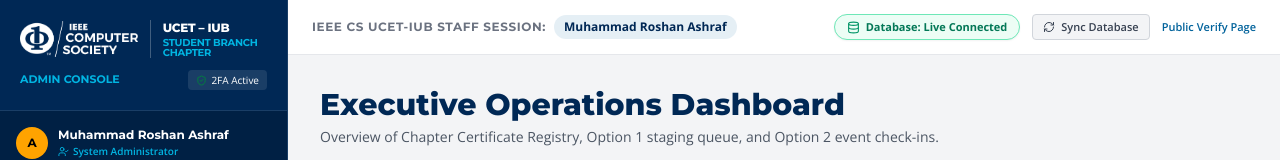
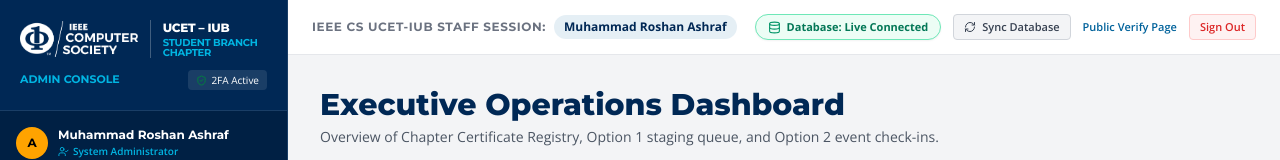
Before and after one commit to Chaudhary-Roshan/ieeecsiub, a Next.js app: page /admin in a window 1280 px wide. Shown: the top 160 px of the page. Built offline with nearby package versions, Linux system fonts and the light colour scheme; no server answers; the database is empty.

Commit message:
fix(auth): set server session cookies on login to prevent 307 redirect loop

```diff
--- a/src/app/admin/login/page.tsx
+++ b/src/app/admin/login/page.tsx
@@ -22,10 +22,18 @@ export default function AdminLoginPage() {
     const user = INITIAL_STAFF_USERS.find((u) => u.id === selectedStaffId) || INITIAL_STAFF_USERS[0];
     localStorage.setItem("ieee_cs_active_staff", JSON.stringify(user));
 
+    // Set authentication cookies for server middleware verification
+    document.cookie = "ieee_staff_session=true; path=/; max-age=604800; SameSite=Lax";
+    document.cookie = `ieee_staff_role=${encodeURIComponent(user.role)}; path=/; max-age=604800; SameSite=Lax`;
+    document.cookie = `ieee_staff_name=${encodeURIComponent(user.name)}; path=/; max-age=604800; SameSite=Lax`;
+
     setTimeout(() => {
       setLoading(false);
-      router.push("/admin");
-    }, 600);
+      const params = typeof window !== "undefined" ? new URLSearchParams(window.location.search) : null;
+      const target = params?.get("redirect") || "/admin";
+      // Full navigation ensures middleware receives the fresh cookie
+      window.location.href = target;
+    }, 400);
   };
 
   return (
--- a/src/components/admin/AdminLayout.tsx
+++ b/src/components/admin/AdminLayout.tsx
@@ -209,6 +209,18 @@ export const AdminLayout: React.FC<{ children: React.ReactNode }> = ({ children
             >
               Public Verify Page
             </Link>
+            <button
+              onClick={() => {
+                document.cookie = "ieee_staff_session=; path=/; expires=Thu, 01 Jan 1970 00:00:00 GMT";
+                document.cookie = "ieee_staff_role=; path=/; expires=Thu, 01 Jan 1970 00:00:00 GMT";
+                document.cookie = "ieee_staff_name=; path=/; expires=Thu, 01 Jan 1970 00:00:00 GMT";
+                localStorage.removeItem("ieee_cs_active_staff");
+                window.location.href = "/admin/login";
+              }}
+              className="px-2.5 py-1 text-[11px] rounded bg-red-50 hover:bg-red-100 text-red-600 font-semibold border border-red-200 transition-colors"
+            >
+              Sign Out
+            </button>
           </div>
         </header>
 
```
